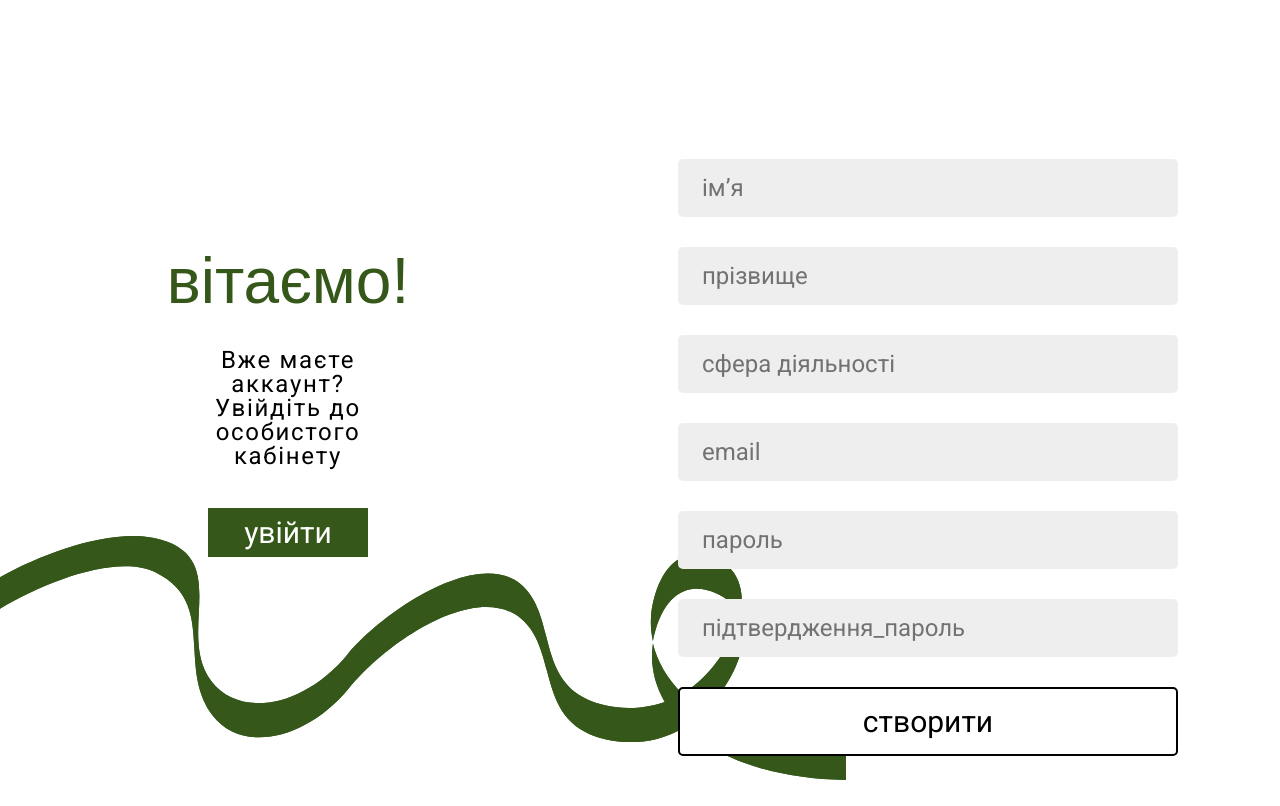
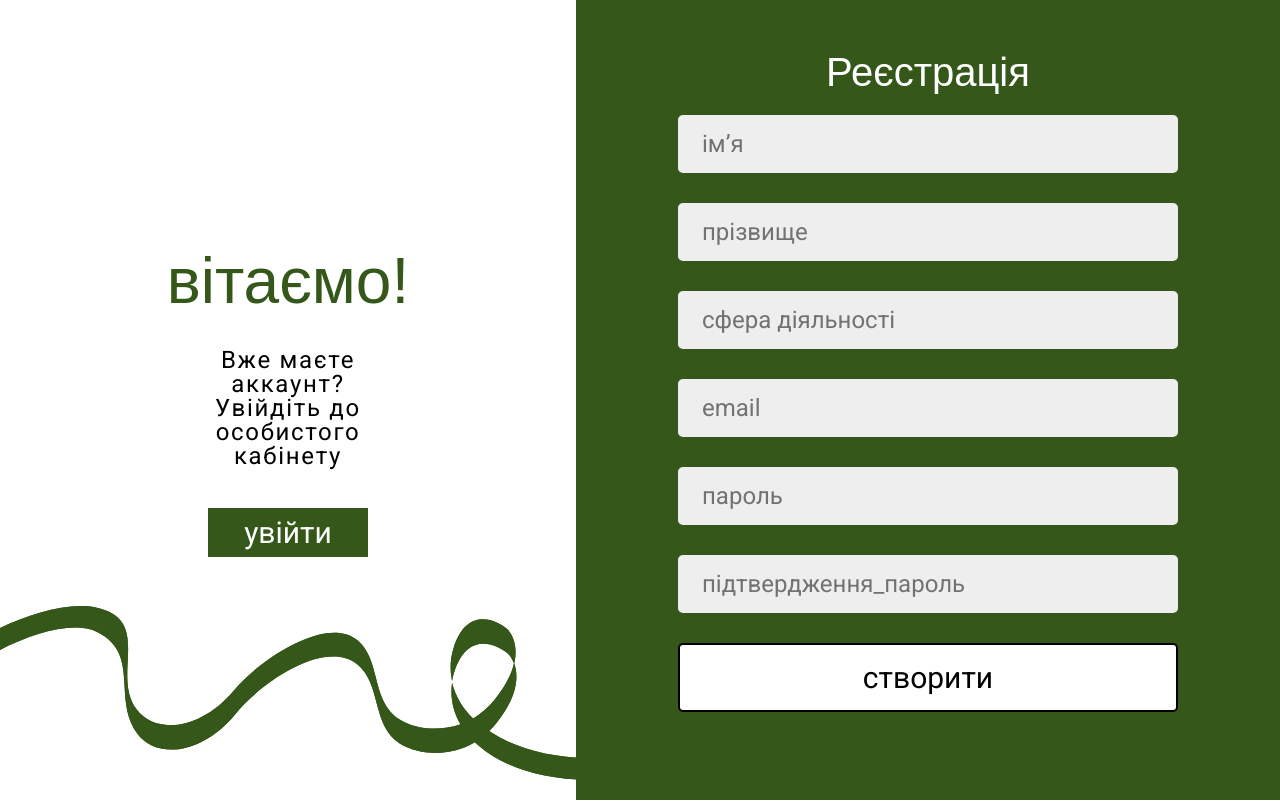
Before and after one commit to PechenenkoYara/military-app, a Flask app: page /sign-up in a window 1280 px wide. Run offline with Flask 3, Linux system fonts and the light colour scheme; some web fonts are replaced.

Commit message:
registration normal

```diff
--- a/website/templates/base_.html
+++ b/website/templates/base_.html
@@ -151,11 +151,10 @@
       flex-basis: auto;
       font-family: var(--font-family-kharkiv-tone);
       font-weight: normal;
-      font-size: 64px;
+      font-size: 40px;
       text-decoration: none;
       text-transform: none;
       color: var(--text-white);
-      margin-bottom: 20px;
     }
 
     .text-18, .text-20, .text-23, .text-25, .text-28 {
@@ -299,6 +298,15 @@
       align-items: center;
     }
 
+    .right-section {
+    background-color: rgba(53, 88, 26, 1); /* Green background */
+    width: 100%;
+    height: 100vh;
+    position: absolute;
+    right: 0;
+    top: 0;
+}
+
     .alert {
       padding: 10px;
       border-radius: 5px;
@@ -323,8 +331,10 @@
     position: absolute;
     left: -50px;
     bottom: 20px;
-    width: 70%;
+    width: 50%;
 }
+
+
     @media (max-width: 1024px) {
       .frame-32-2 {
         flex-direction: column;
--- a/website/templates/html_registr.html
+++ b/website/templates/html_registr.html
@@ -3,6 +3,7 @@
 {% block title %}Реєстрація{% endblock %}
 
 {% block content %}
+
 <div class="desktop-3-1">
   <div class="frame-32-2">
     <div class="left-side">
@@ -18,9 +19,10 @@
     </div>
 
     <div class="right-side">
+      <div class="right-section">
         <div class="rectangle-6-12"></div>
         <div class="frame-3-13">
-        <p class="text-14"><span class="text-white">реєстрація</span></p>
+          <p class="text-14"><span class="text-white">Реєстрація</span></p>
           <form method="POST" class="frame-3-15">
             <input type="text" name="first_name" class="input-field" placeholder="імʼя" required>
             <input type="text" name="last_name" class="input-field" placeholder="прізвище" required>
@@ -47,4 +49,5 @@
       </div>
     </div>
   </div>
+</div>
 {% endblock %}
```
Also changed, not shown: website/static/index.js (deleted, +0 -8 lines), website/templates/login.html (+14 -12 lines), website/static/images/ribbon.svg (renamed from static/images/ribbon.svg). Lines whose indentation alone changed are shown as unchanged.
